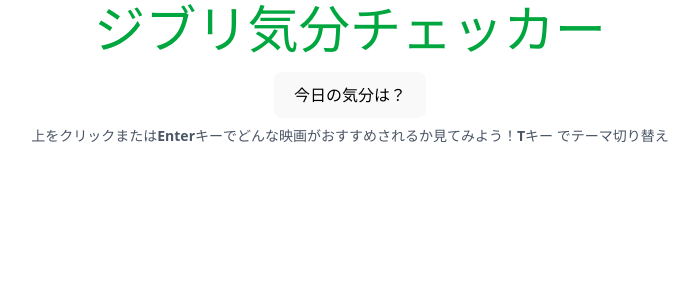
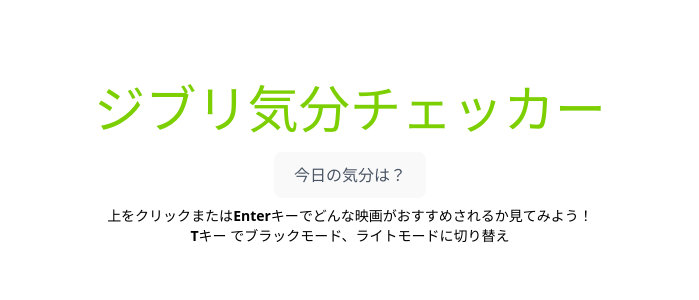
Before and after one commit to Miyako-Matsui/ghibli-mood-app, a React (Vite) app: page / in a window 1280 px wide. Shown: the top 300 px of the page, without its empty margins (290-989 px from the left). Built offline with nearby package versions, Linux system fonts and the light colour scheme; no server answers.

Commit message:
change colour

```diff
--- a/src/GhibliApp.jsx
+++ b/src/GhibliApp.jsx
@@ -37,23 +37,26 @@
                 theme === 'light'
                     ? 'bg-white text-black'
                     : 'bg-black text-white'
-            } h-screen text-center w-screen`}
+            } h-screen text-center w-screen md:pt-20 pt-10 px-5`}
         >
             <ThemeToggler onThemeChange={setTheme} />
-
-            <h1 className="text-green-600 text-2xl font-bold mb-4">
+            <h1 className="text-lime-500 text-2xl font-bold mb-4">
                 ジブリ気分チェッカー
             </h1>
-
-            <button onClick={showRandomFilm}>今日の気分は？</button>
-
-            <p className="mt-2 text-sm text-gray-600">
-                <span className="font-extrabold">上をクリック</span>
-                または<span className="font-extrabold">Enterキー</span>
-                でどんな映画がおすすめされるか見てみよう！
-                <span className="font-extrabold">Tキー</span> でテーマ切り替え
-            </p>
-
+            <button onClick={showRandomFilm} className="text-gray-600">
+                今日の気分は？
+            </button>
+            <div className="mt-2 text-sm">
+                <p>
+                    <span className="font-extrabold">上をクリック</span>
+                    または<span className="font-extrabold">Enterキー</span>
+                    でどんな映画がおすすめされるか見てみよう！
+                </p>
+                <p>
+                    <span className="font-extrabold">Tキー</span>{' '}
+                    でブラックモード、ライトモードに切り替え
+                </p>
+            </div>
             {selectedFilm && (
                 <div style={{ marginTop: 20 }}>
                     <h2 className="text-xl font-semibold">
```
